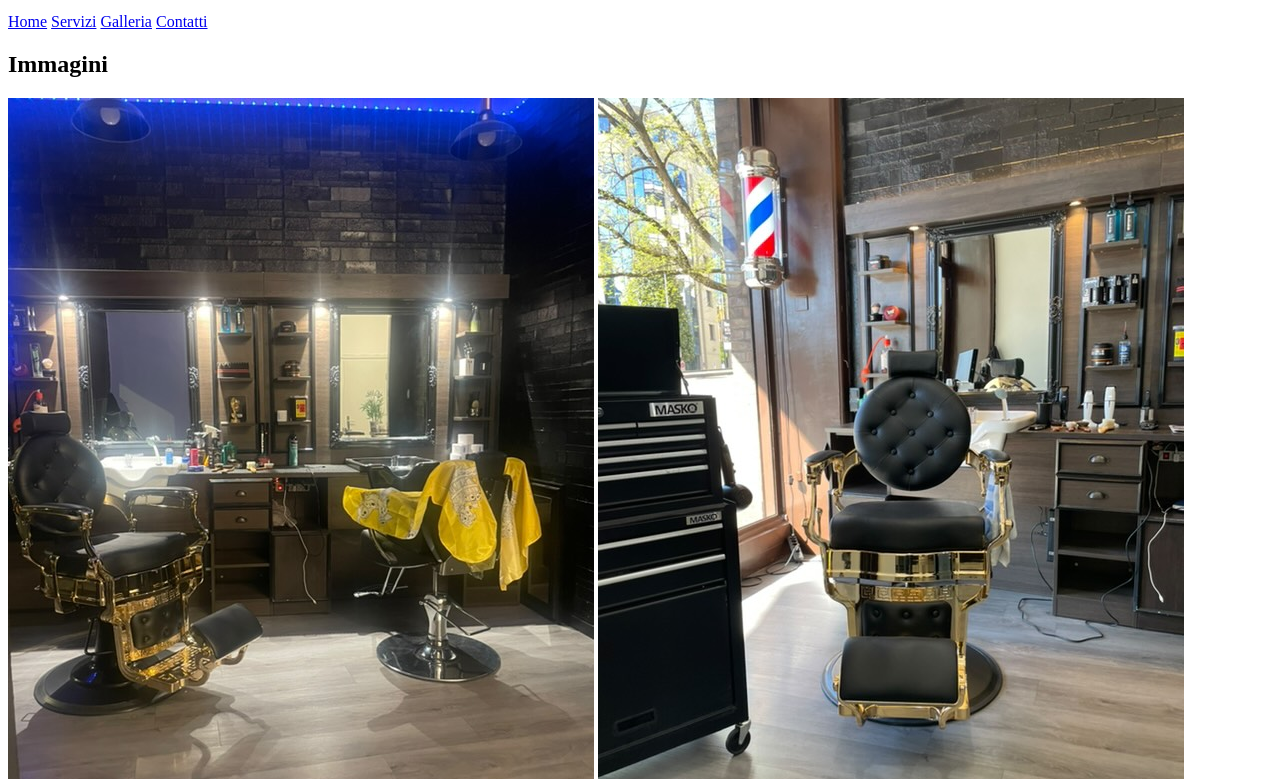
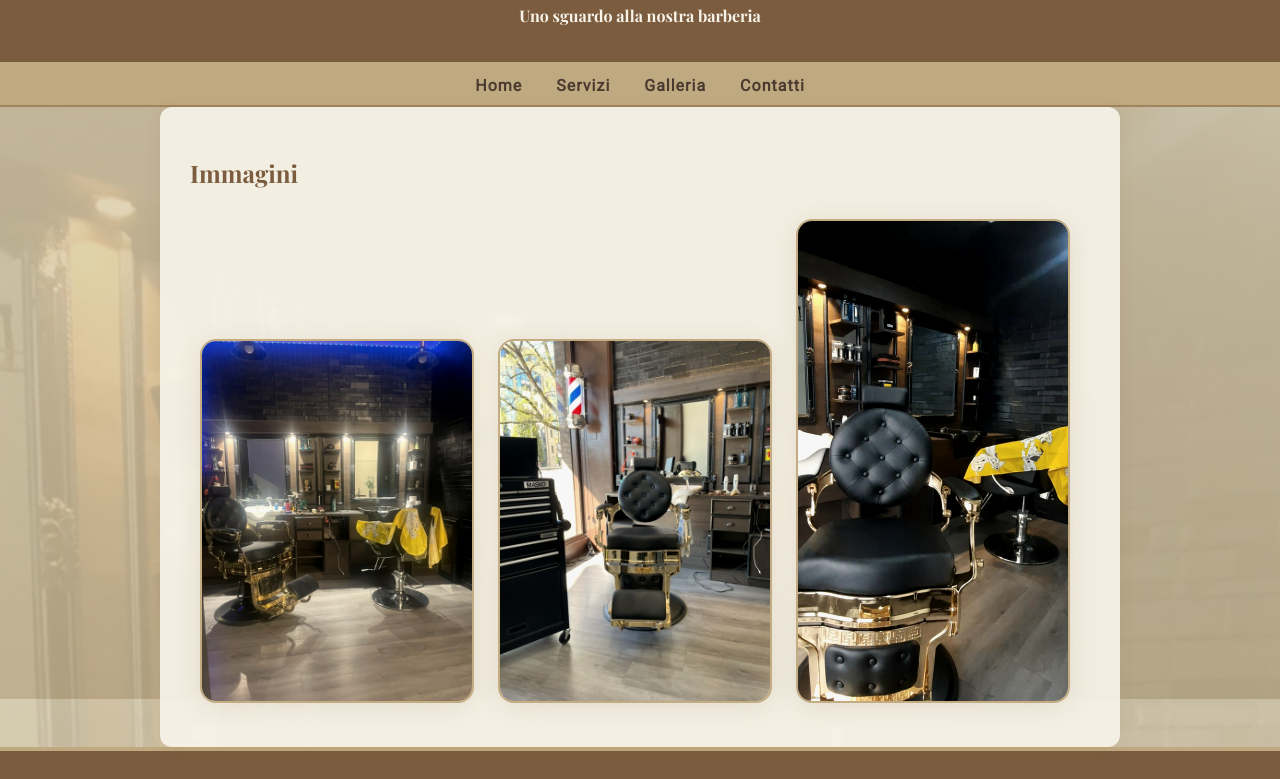
Before and after one commit to marioperez2108/taglioextrem, a plain HTML site: page galleria.html in a window 1280 px wide. Shown: the part 101-880 px from the top of the page. Drawn offline with nearby package versions, Linux system fonts and the light colour scheme.

Commit message:
Update style.css

```diff
--- a/style.css
+++ b/style.css
@@ -1,39 +1,106 @@
-<!DOCTYPE html>
-<html lang="it">
-<head>
-  <meta charset="UTF-8">
-  <meta name="viewport" content="width=device-width, initial-scale=1.0">
-  <title>Barberia Vintage</title>
-  <link href="https://fonts.googleapis.com/css2?family=Playfair+Display:wght@700&family=Roboto&display=swap" rel="stylesheet">
-  <link rel="stylesheet" href="style.css">
-  <script defer src="script.js"></script>
-</head>
-<body>
-  <header>
-    <img src="images/logo.jpg" alt="Logo Taglio Extrem" class="logo" />
-    <h1>Taglio Extrem</h1>
-    <p>Stile classico, cura moderna</p>
-  </header>
+body {
+  margin: 0;
+  font-family: 'Roboto', sans-serif;
+  background:
+    linear-gradient(rgba(231, 217, 185, 0.85), rgba(203, 185, 148, 0.85)),
+    url('images/sonepar.jpg') center center/cover no-repeat fixed;
+  color: #312f2e;
+  -webkit-font-smoothing: antialiased;
+  -moz-osx-font-smoothing: grayscale;
+}
 
-  <nav>
-    <a href="index.html">Home</a>
-    <a href="servizi.html">Servizi</a>
-    <a href="galleria.html">Galleria</a>
-    <a href="contatti.html">Contatti</a>
-  </nav>
+header {
+  background-color: #7c5c3e;
+  color: #f7f3e9;
+  padding: 20px;
+  text-align: center;
+  font-family: 'Playfair Display', serif;
+  border-bottom: 4px solid #bfa980;
+}
 
-  <main class="fade-in">
-    <section class="intro">
-      <h2>Benvenuti!</h2>
-      <p>Vuoi un taglio impeccabile,
-un look raffinato e un servizio professionale?
-Vieni a trovarci!
-Ogni dettaglio conta - dalla precisione delle forbici al tocco finale.</p>
-    </section>
-  </main>
+nav {
+  background-color: #bfa980;
+  padding: 10px;
+  text-align: center;
+  border-bottom: 2px solid #a1845c;
+}
 
-  <footer>
-    <p>2025 Taglio Extrem. Tutti i diritti riservati.</p>
-  </footer>
-</body>
-</html>
+nav a {
+  color: #4b3a2f;
+  text-decoration: none;
+  margin: 0 15px;
+  font-weight: bold;
+  letter-spacing: 1px;
+  transition: color 0.2s;
+}
+
+nav a:hover {
+  color: #7c5c3e;
+}
+
+main {
+  padding: 30px;
+  max-width: 900px;
+  margin: auto;
+  background: rgba(247, 243, 233, 0.92);
+  border-radius: 12px;
+  box-shadow: 0 2px 16px rgba(124, 92, 62, 0.08);
+}
+
+h2 {
+  color: #7c5c3e;
+  font-family: 'Playfair Display', serif;
+}
+
+.fade-in {
+  opacity: 0;
+  transform: translateY(20px);
+  animation: fadeIn 1s ease-out forwards;
+}
+
+@keyframes fadeIn {
+  to {
+    opacity: 1;
+    transform: translateY(0);
+  }
+}
+
+.gallery img {
+  width: 30%;
+  margin: 10px;
+  border-radius: 16px;
+  box-shadow: 0 4px 24px rgba(124, 92, 62, 0.13);
+  transition: transform 0.4s cubic-bezier(.4,2,.6,1), box-shadow 0.4s;
+  image-rendering: -webkit-optimize-contrast;
+  image-rendering: crisp-edges;
+  image-rendering: smooth;
+  backface-visibility: hidden;
+  background: #f7f3e9;
+  border: 2px solid #bfa980;
+  filter: sepia(0.18) contrast(1.05) brightness(0.97);
+}
+
+.gallery img:hover {
+  transform: scale(1.06) rotate(-1deg);
+  box-shadow: 0 12px 32px rgba(124, 92, 62, 0.18);
+}
+
+footer {
+  text-align: center;
+  background: #7c5c3e;
+  color: #f7f3e9;
+  padding: 16px 0 8px 0;
+  border-top: 4px solid #bfa980;
+  font-size: 0.95em;
+  letter-spacing: 1px;
+}
+
+.logo {
+  display: block;
+  margin: 0 auto 10px auto;
+  max-width: 90px;
+  border-radius: 50%;
+  box-shadow: 0 2px 12px rgba(124, 92, 62, 0.18);
+  border: 3px solid #bfa980;
+  background: #fff8f0;
+}
```
